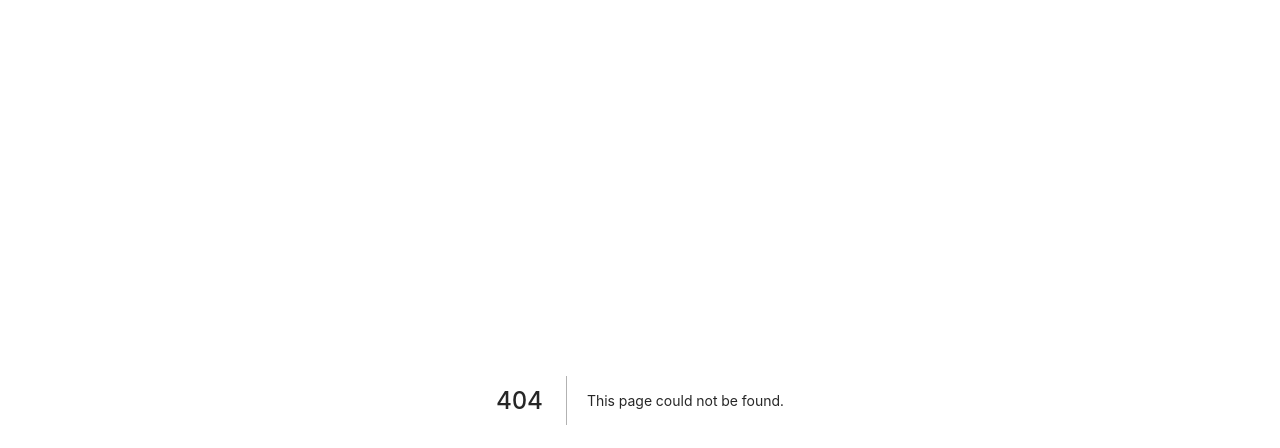
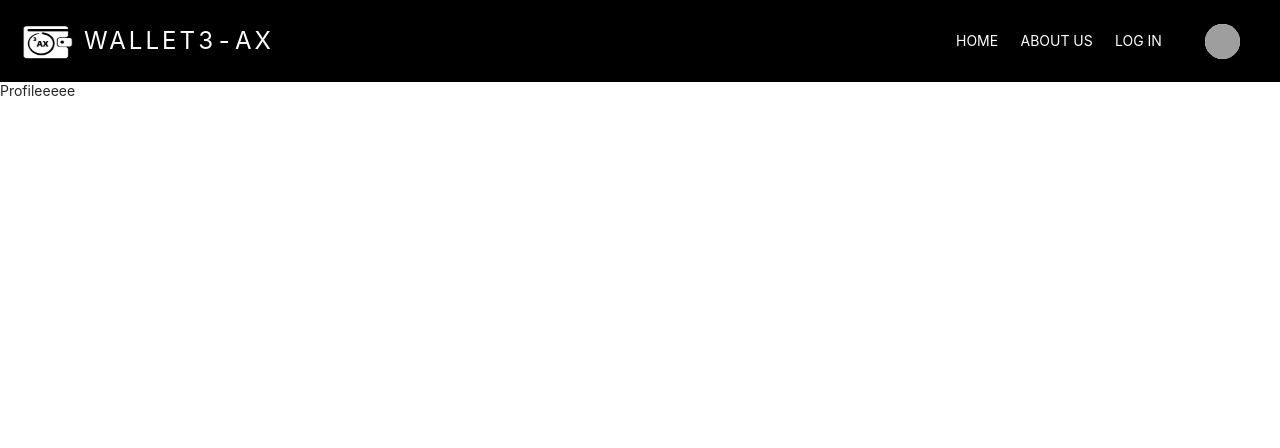
Before and after one commit to allenaxie/Wallet3-AX, a Next.js app: page /profile in a window 1280 px wide. Before the commit this address had no page. Shown: the top 448 px of the page. Built offline with nearby package versions, Linux system fonts and the light colour scheme; no server answers; grey boxes are pictures that could not be loaded.

Commit message:
Create profile page.

```diff
--- a/components/Navbar/Navbar.tsx
+++ b/components/Navbar/Navbar.tsx
@@ -53,9 +53,9 @@ const Navbar = () => {
                                             </div>
                                             <Menu.Item key="profile" className={classes.userMenuItem}>
                                                 <AiOutlineUser />
-                                                <span>
+                                                <Link href="/profile">
                                                     Profile
-                                                </span>
+                                                </Link>
                                             </Menu.Item>
                                             <Menu.Item key="wallet" className={classes.userMenuItem}>
                                                 <BsWallet2/>
--- /dev/null
+++ b/pages/profile/index.module.scss
@@ -0,0 +1,3 @@
+.container {
+    padding-top: 5rem;
+}
--- /dev/null
+++ b/pages/profile/index.tsx
@@ -0,0 +1,20 @@
+import classes from "./index.module.scss";
+import { useEffect } from 'react';
+
+const Profile = ({ providers, session, setIndexPage }: any) => {
+
+    useEffect(() => {
+        // show navbar
+        setIndexPage(false);
+    }, [])
+
+    console.log(session);
+
+    return (
+        <div className={classes.container}>
+            Profileeeee
+        </div>
+    )
+}
+
+export default Profile;
```
